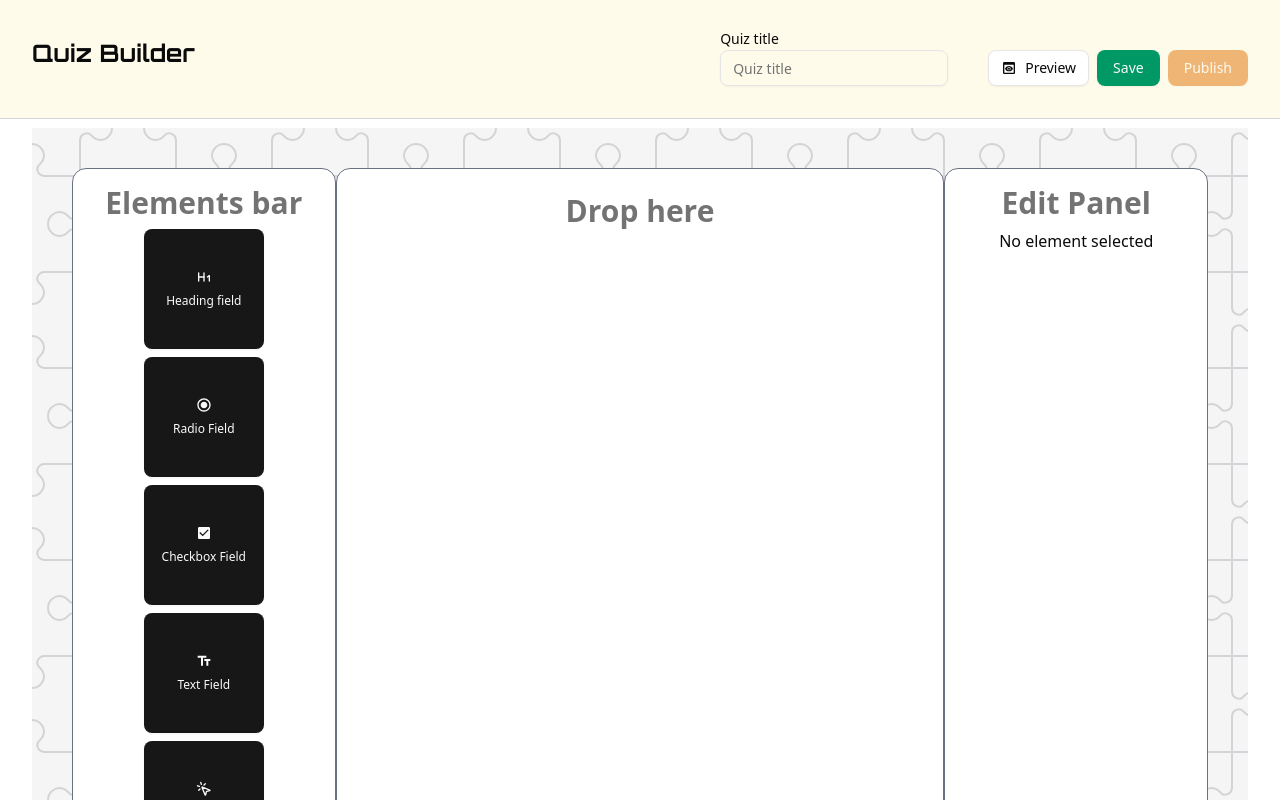
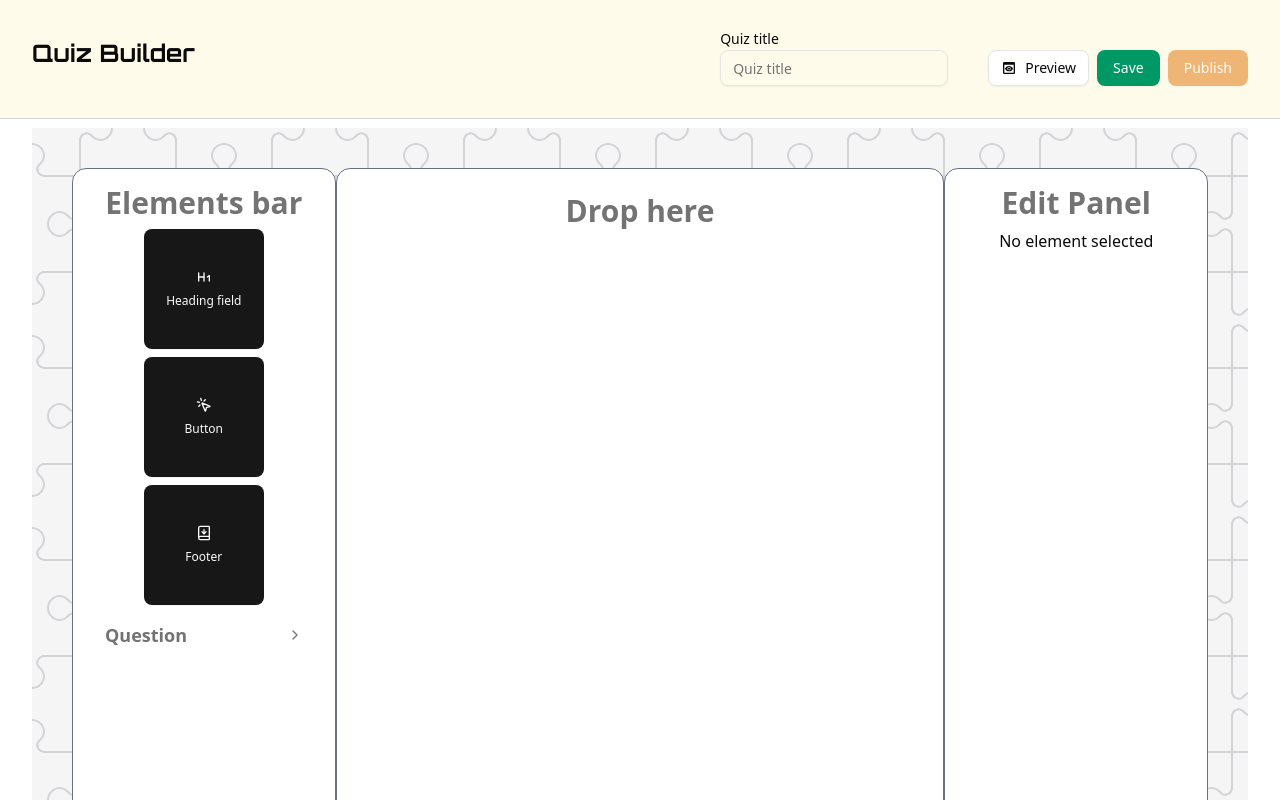
Before and after one commit to kalachyonok/quiz_builder, a Next.js app: page /quiz/edit in a window 1280 px wide. Shown: the top 800 px of the page. Built offline with nearby package versions, Linux system fonts and the light colour scheme.

Commit message:
update element bar

```diff
--- a/components/QuizBuilder/LeftSidebar.tsx
+++ b/components/QuizBuilder/LeftSidebar.tsx
@@ -1,16 +1,40 @@
 import { QuizElements } from "./QuizElements";
 import { SidebarBtnElement } from "./SidebarBtnElement";
+import { useState } from "react";
+import { ChevronDown, ChevronRight } from "lucide-react";
 
 export const LeftSidebar = () => {
+  const [isQuestionOpen, setIsQuestionOpen] = useState(false);
+
   return (
     <aside className="w-[480px] max-w-[400px] flex items-center flex-col  flex-grow gap-2 border border-gray-500 rounded-xl p-4 bg-background overflow-y-auto">
       <p className="text-3xl text-muted-foreground font-bold">Elements bar</p>
+
       <SidebarBtnElement quizElement={QuizElements.HeadingField} />
-      <SidebarBtnElement quizElement={QuizElements.RadioField} />
-      <SidebarBtnElement quizElement={QuizElements.CheckboxField} />
-      <SidebarBtnElement quizElement={QuizElements.TextField} />
       <SidebarBtnElement quizElement={QuizElements.ButtonField} />
       <SidebarBtnElement quizElement={QuizElements.FooterField} />
+
+      <div className="w-full">
+        <button
+          onClick={() => setIsQuestionOpen(!isQuestionOpen)}
+          className="w-full flex items-center justify-between px-4 py-2 text-left text-lg font-semibold text-muted-foreground hover:bg-accent rounded-md transition-colors"
+        >
+          <span>Question</span>
+          {isQuestionOpen ? (
+            <ChevronDown className="h-4 w-4" />
+          ) : (
+            <ChevronRight className="h-4 w-4" />
+          )}
+        </button>
+
+        {isQuestionOpen && (
+          <div className="flex flex-col items-center mt-2 space-y-2">
+            <SidebarBtnElement quizElement={QuizElements.RadioField} />
+            <SidebarBtnElement quizElement={QuizElements.CheckboxField} />
+            <SidebarBtnElement quizElement={QuizElements.TextField} />
+          </div>
+        )}
+      </div>
     </aside>
   );
 };
--- a/components/fields/FooterField.tsx
+++ b/components/fields/FooterField.tsx
@@ -14,7 +14,7 @@ import {
   FormLabel,
   FormMessage,
 } from "../ui/form";
-import { LuHeading1 } from "react-icons/lu";
+import { LuBookDown } from "react-icons/lu";
 import { useElementContext } from "@/app/hooks/useElementContext";
 import {
   ElementsType,
@@ -40,7 +40,7 @@ export const FooterFieldFormElement: QuizElement = {
     extraAttributes,
   }),
   quizBtnElement: {
-    icon: LuHeading1,
+    icon: LuBookDown,
     label: "Footer",
   },
   designerComponent: DesignerComponent,
```
